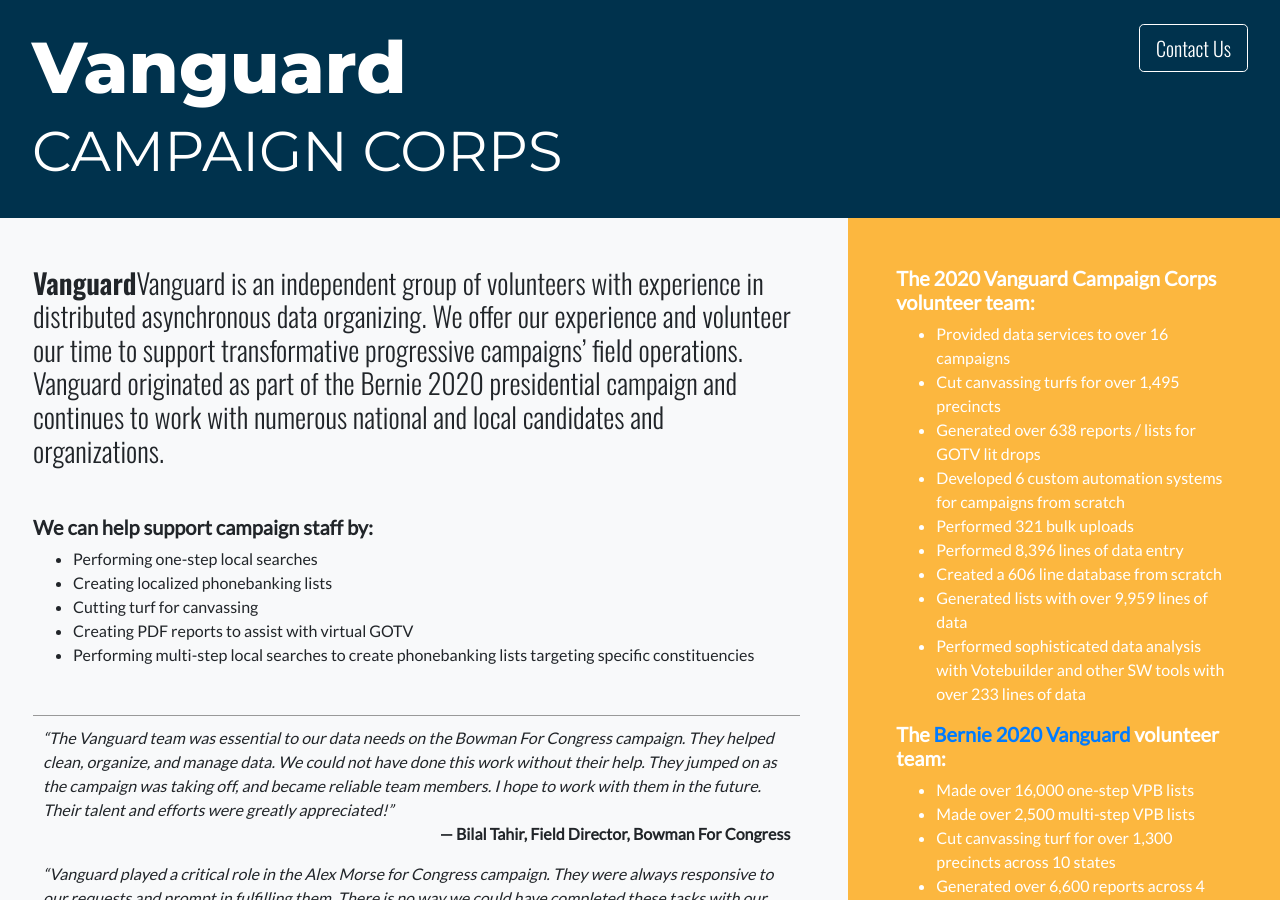
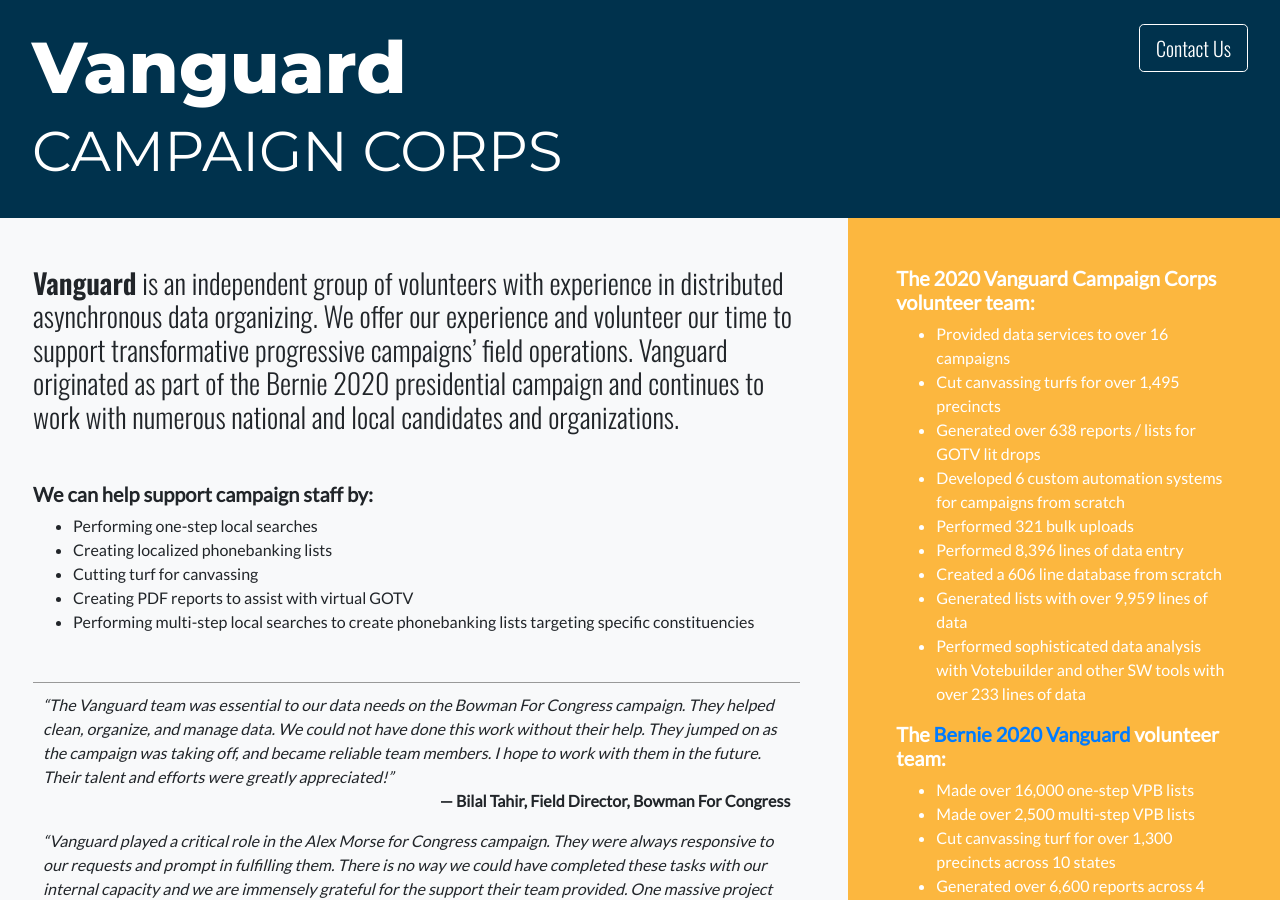
Before and after one commit to orgvanize/orgvanize.github.io, a Jekyll site: the page built from index.md, in a window 1280 px wide and 900 px high. Built offline with Jekyll 4.4.1, drawn with Linux system fonts in a browser that asks for light colours.

Commit message:
index.md: Deduplicate Vanguard

```diff
--- a/index.md
+++ b/index.md
@@ -17,7 +17,7 @@ layout: default
 </div>
 <div class="row mr-0">
     <div class="col-md-8 p-5 bg-light">
-        <h3 style="font-family: Oswald;" class="mb-5"><strong>Vanguard</strong>Vanguard is an independent group of volunteers with experience in distributed asynchronous data organizing. We offer our experience and volunteer our time to support transformative progressive campaigns’ field operations. Vanguard originated as part of the Bernie 2020 presidential campaign and continues to work with numerous national and local candidates and organizations.</h3>
+        <h3 style="font-family: Oswald;" class="mb-5"><strong>Vanguard</strong> is an independent group of volunteers with experience in distributed asynchronous data organizing. We offer our experience and volunteer our time to support transformative progressive campaigns’ field operations. Vanguard originated as part of the Bernie 2020 presidential campaign and continues to work with numerous national and local candidates and organizations.</h3>
         <h5 class="font-weight-bold">We can help support campaign staff by:</h5>
         <ul class="mb-5">
             <li>Performing one-step local searches</li>
```
